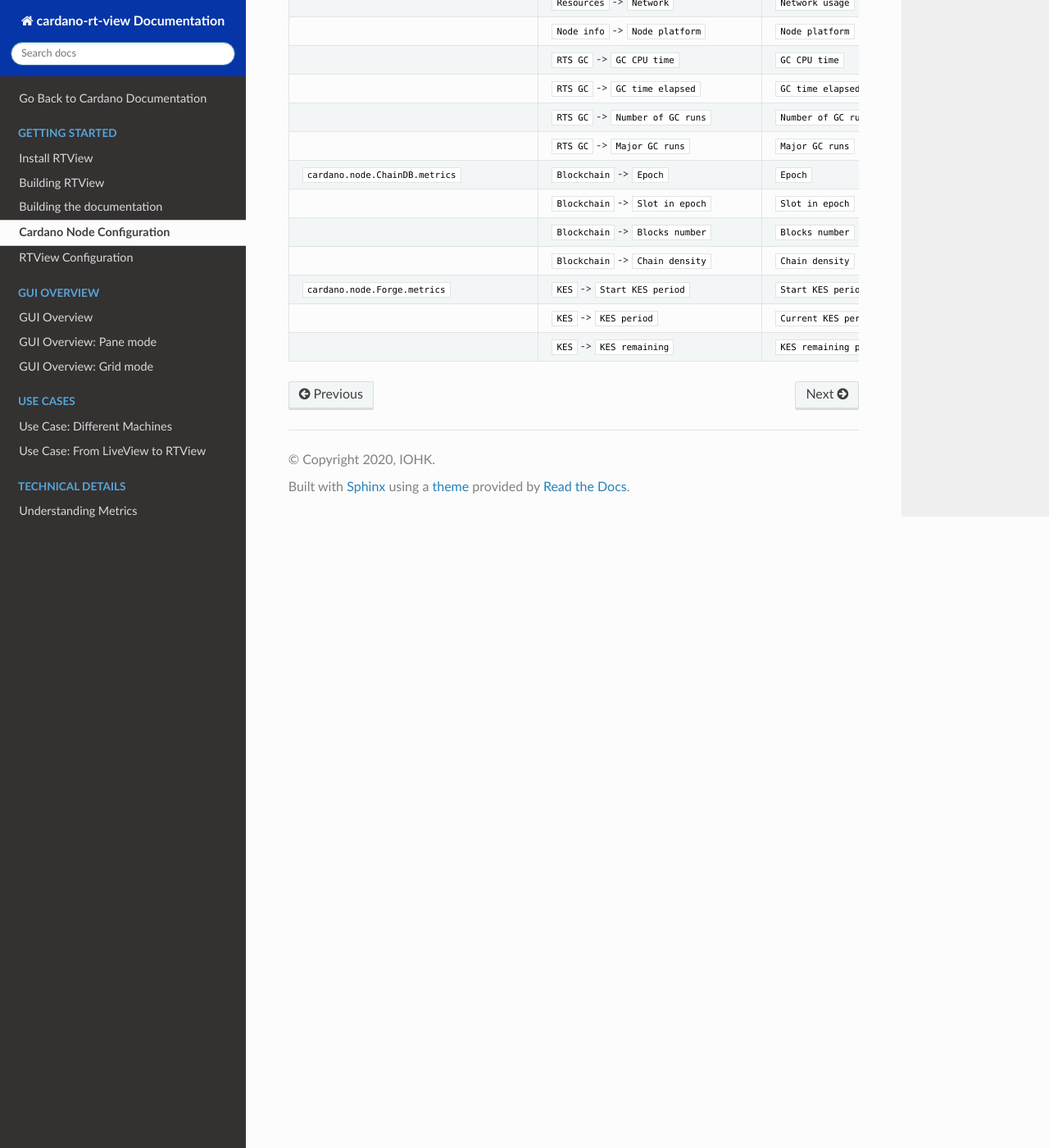
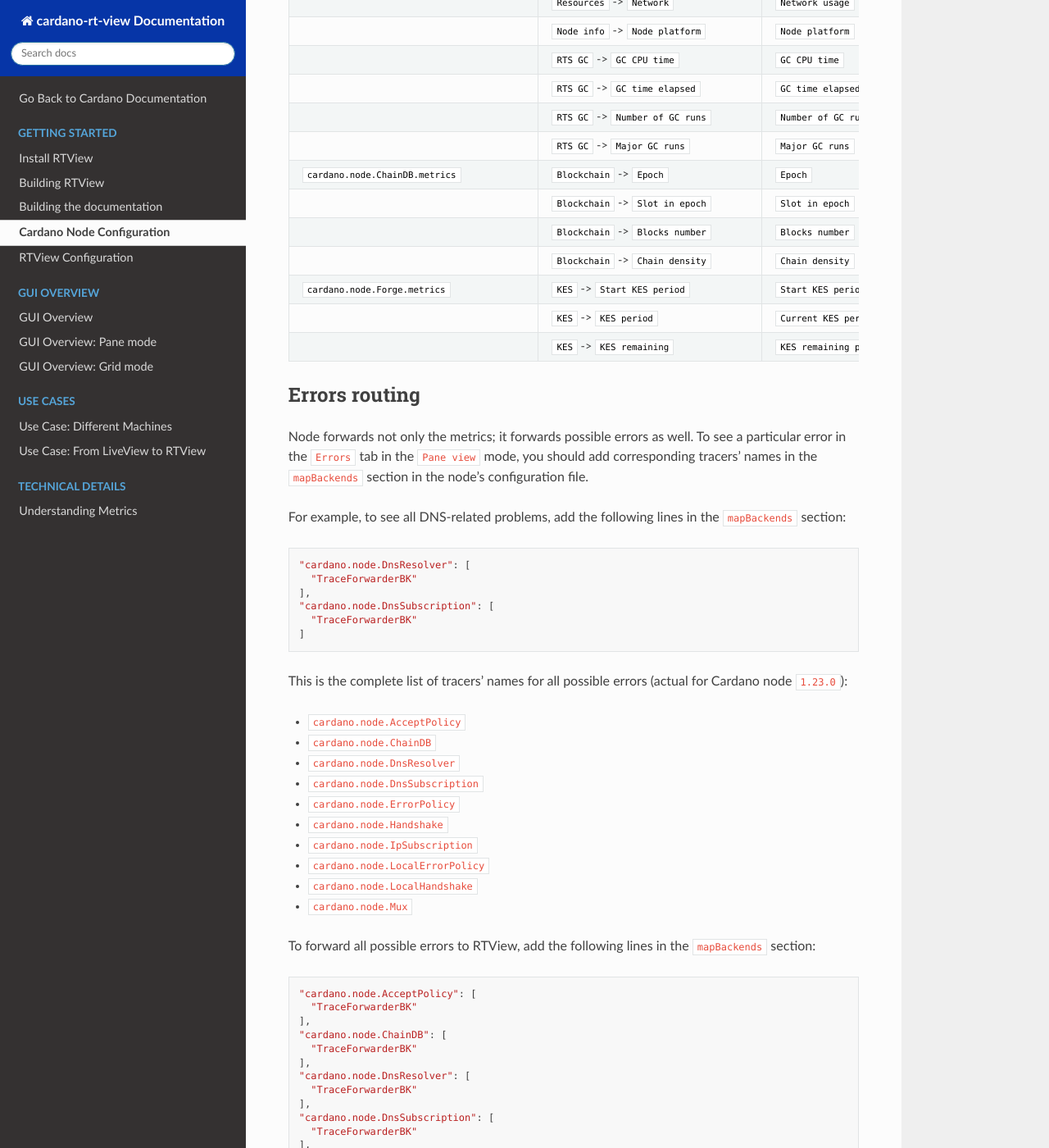
Before and after one commit to input-output-hk/cardano-rt-view, a Sphinx documentation site: the page built from doc/getting-started/node-configuration.md, in a window 1280 px wide and 1400 px high, scrolled down 5743 px. Shown: the whole window at 82% size. Built offline with Sphinx 7.4.7 and the Read the Docs theme 2.0.0, drawn with Linux system fonts in a browser that asks for light colours; some of the changed text lies outside the part shown.

Commit message:
CAD-2327: all errors namespaces described.

````diff
--- a/doc/getting-started/node-configuration.md
+++ b/doc/getting-started/node-configuration.md
@@ -306,3 +306,66 @@ These are supported tracers:
 | `cardano.node.Forge.metrics`               | `KES` -> `Start KES period`            | `Start KES period`        |
 |                                            | `KES` -> `KES period`                  | `Current KES period`      |
 |                                            | `KES` -> `KES remaining`               | `KES remaining periods`   |
+
+## Errors routing
+
+Node forwards not only the metrics; it forwards possible errors as well. To see a particular error in the `Errors` tab in the `Pane view` mode, you should add corresponding tracers' names in the `mapBackends` section in the node's configuration file.
+
+For example, to see all DNS-related problems, add the following lines in the `mapBackends` section:
+
+```
+"cardano.node.DnsResolver": [
+  "TraceForwarderBK"
+],
+"cardano.node.DnsSubscription": [
+  "TraceForwarderBK"
+]
+```
+
+This is the complete list of tracers' names for all possible errors (actual for Cardano node `1.23.0`):
+
+* `cardano.node.AcceptPolicy`
+* `cardano.node.ChainDB`
+* `cardano.node.DnsResolver`
+* `cardano.node.DnsSubscription`
+* `cardano.node.ErrorPolicy`
+* `cardano.node.Handshake`
+* `cardano.node.IpSubscription`
+* `cardano.node.LocalErrorPolicy`
+* `cardano.node.LocalHandshake`
+* `cardano.node.Mux`
+
+To forward all possible errors to RTView, add the following lines in the `mapBackends` section:
+
+```
+"cardano.node.AcceptPolicy": [
+  "TraceForwarderBK"
+],
+"cardano.node.ChainDB": [
+  "TraceForwarderBK"
+],
+"cardano.node.DnsResolver": [
+  "TraceForwarderBK"
+],
+"cardano.node.DnsSubscription": [
+  "TraceForwarderBK"
+],
+"cardano.node.ErrorPolicy": [
+  "TraceForwarderBK"
+],
+"cardano.node.Handshake": [
+  "TraceForwarderBK"
+],
+"cardano.node.IpSubscription": [
+  "TraceForwarderBK"
+],
+"cardano.node.LocalErrorPolicy": [
+  "TraceForwarderBK"
+],
+"cardano.node.LocalHandshake": [
+  "TraceForwarderBK"
+],
+"cardano.node.Mux": [
+  "TraceForwarderBK"
+]
+```
````
Also changed, not shown: doc/getting-started/faq.md (+4 -0 lines).
